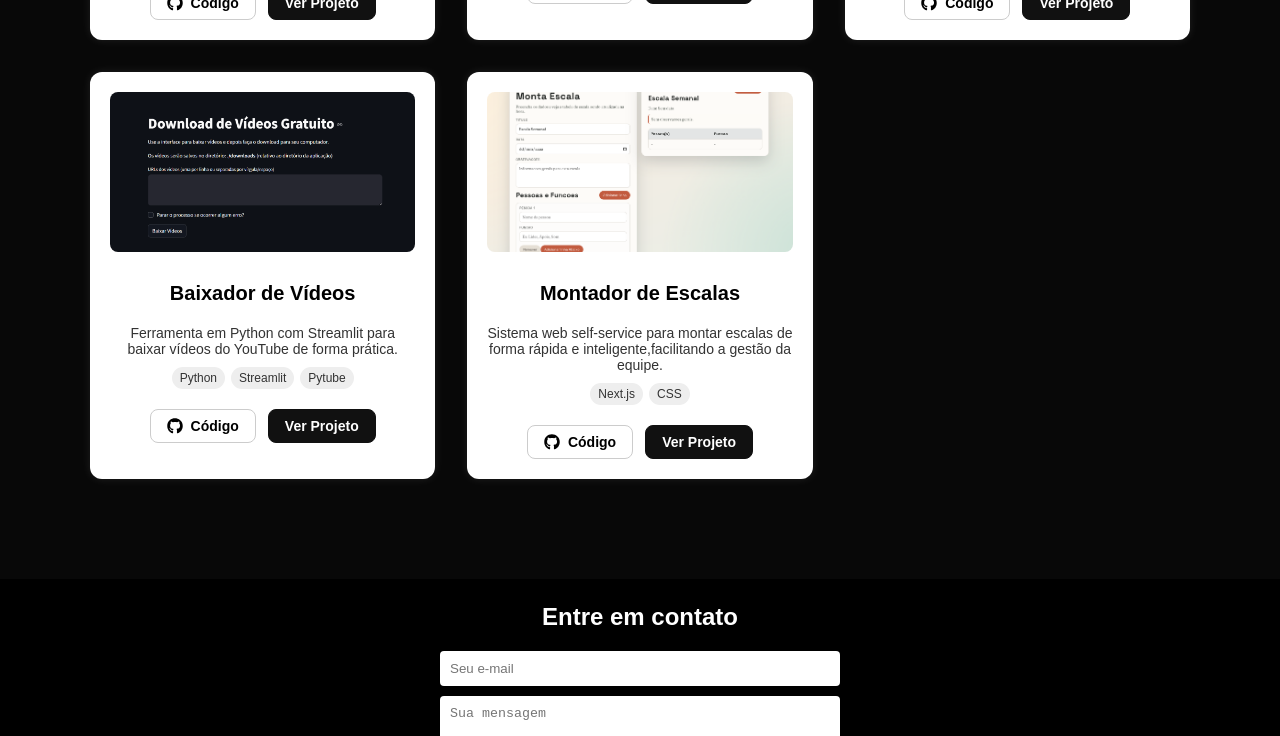
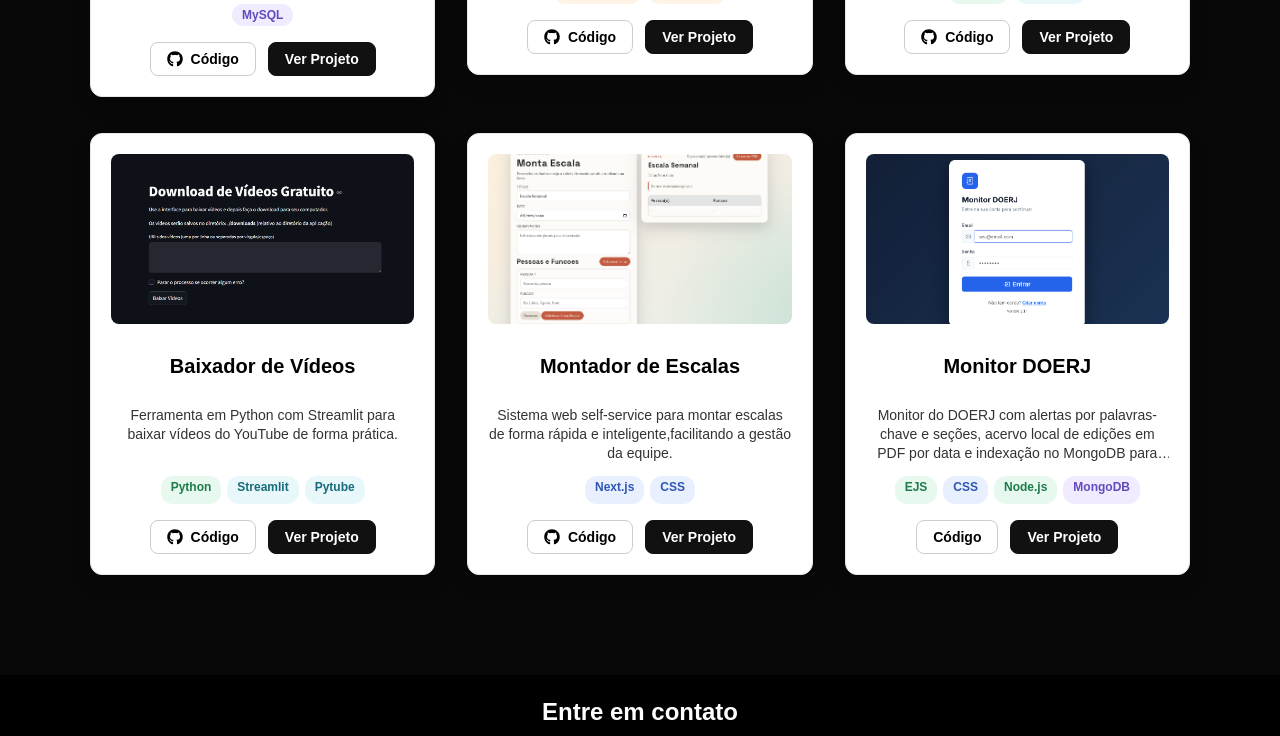
Before and after one commit to Pedroxbr16/portfolio, a React (Create React App) app: page / in a window 1280 px wide. Shown: the part 1360-2096 px from the top of the page. Built offline with nearby package versions, Linux system fonts and the light colour scheme; no server answers; a web font is replaced by a local one.

Commit message:
adicionando projeto do monitor e melhorias UI/UX

```diff
--- a/src/App.css
+++ b/src/App.css
@@ -138,10 +138,16 @@ body {
   max-width: 1100px;
   margin: 60px auto;
   display: grid;
-  gap: 2rem;
+  column-gap: 2rem;
+  row-gap: 2.2rem;
   grid-template-columns: 1fr;
 }
-@media (min-width: 768px) {
+@media (min-width: 640px) {
+  .projects-grid {
+    grid-template-columns: repeat(2, 1fr);
+  }
+}
+@media (min-width: 1024px) {
   .projects-grid {
     grid-template-columns: repeat(3, 1fr);
   }
@@ -150,19 +156,27 @@ body {
   background: #fff;
   color: #000;
   border-radius: 12px;
+  border: 1px solid #e6e7eb;
   padding: 20px;
-  box-shadow: 0 0 10px rgba(255, 255, 255, 0.1);
+  box-shadow: 0 10px 18px rgba(0, 0, 0, 0.16);
   display: flex;
   flex-direction: column;
   align-items: center;
   text-align: center;
+  align-self: start;
+  transition: transform 0.22s ease, box-shadow 0.22s ease, border-color 0.22s ease;
+}
+.project-card:hover {
+  transform: translateY(-6px);
+  box-shadow: 0 18px 30px rgba(0, 0, 0, 0.24);
+  border-color: #b5c7ff;
 }
 .card-image-placeholder {
   width: 100%;
-  height: 160px;
+  aspect-ratio: 16 / 9;
   overflow: hidden;
   border-radius: 8px;
-  margin-bottom: 10px;
+  margin-bottom: 14px;
 }
 .project-image {
   width: 100%;
@@ -170,36 +184,80 @@ body {
   object-fit: cover;
 }
 .card-info {
+  flex: 1;
   text-align: center;
+  display: flex;
+  flex-direction: column;
+  width: 100%;
 }
 .card-title {
   font-size: 20px;
   font-weight: bold;
+  min-height: 56px;
+  line-height: 1.25;
+  margin: 0;
+  display: flex;
+  align-items: center;
+  justify-content: center;
 }
 .card-description {
   font-size: 14px;
   color: #333;
-  margin: 10px 0;
+  margin: 12px 0;
+  line-height: 1.35;
+  min-height: 58px;
+  display: -webkit-box;
+  -webkit-line-clamp: 3;
+  -webkit-box-orient: vertical;
+  overflow: hidden;
 }
 .card-tags {
   display: flex;
   flex-wrap: wrap;
   justify-content: center;
   gap: 6px;
+  min-height: 28px;
 }
 .card-tag {
-  background-color: #eee;
-  color: #333;
+  background-color: #eceff3;
+  color: #3d4653;
   font-size: 12px;
-  padding: 4px 8px;
+  padding: 4px 10px;
+  font-weight: 600;
   border-radius: 12px;
+}
+.card-tag--frontend {
+  background-color: #e8f0ff;
+  color: #2f56b3;
+}
+.card-tag--backend {
+  background-color: #e7f8ef;
+  color: #1e7b4b;
+}
+.card-tag--database {
+  background-color: #f0ebff;
+  color: #6449bc;
+}
+.card-tag--docs {
+  background-color: #fff3e6;
+  color: #9b5a05;
+}
+.card-tag--tooling {
+  background-color: #e8f8fa;
+  color: #176a79;
+}
+.card-tag--security {
+  background-color: #ffe9ea;
+  color: #a02d3b;
 }
 .card-buttons {
   display: flex;
-  justify-content: space-between;
+  justify-content: center;
   gap: 12px;
-  margin-top: 20px;
+  margin-top: auto;
+  padding-top: 16px;
   flex-wrap: wrap;
+  width: 100%;
 }
 .btn-outline,
 .btn-black {
@@ -211,6 +269,7 @@ body {
   align-items: center;
   gap: 6px;
   cursor: pointer;
+  transition: transform 0.2s ease, box-shadow 0.2s ease, background-color 0.2s ease, border-color 0.2s ease, color 0.2s ease;
 }
 .btn-outline {
   display: flex;
@@ -224,7 +283,6 @@ body {
   background: transparent;
   color: black;
   text-decoration: none;
-  transition: 0.3s ease;
 }
 .btn-black {
   display: flex;
@@ -238,13 +296,28 @@ body {
   color: white;
   text-decoration: none;
   border: 1px solid #111;
-  transition: 0.3s ease;
 }
 .btn-outline:hover {
-  background: #f0f0f0;
+  background: #f3f4f6;
+  border-color: #111;
+  transform: translateY(-2px);
+  box-shadow: 0 8px 14px rgba(0, 0, 0, 0.12);
 }
 .btn-black:hover {
-  background-color: #222;
+  background-color: #1f2937;
+  border-color: #1f2937;
+  transform: translateY(-2px);
+  box-shadow: 0 8px 14px rgba(0, 0, 0, 0.2);
+}
+.btn-outline:active,
+.btn-black:active {
+  transform: translateY(0);
+  box-shadow: none;
+}
+.btn-outline:focus-visible,
+.btn-black:focus-visible {
+  outline: 2px solid #0061f1;
+  outline-offset: 2px;
 }
 .icon-left,
 .icon-right {
@@ -272,35 +345,76 @@ body {
 .contact-form {
   display: flex;
   flex-direction: column;
-  gap: 10px;
-  max-width: 400px;
+  gap: 12px;
+  max-width: 420px;
   margin: 0 auto;
+  padding: 24px;
+  border-radius: 12px;
+  background: linear-gradient(145deg, #0c0f14, #0a0a0a);
+  border: 1px solid #1b1d21;
+  box-shadow: 0 16px 36px rgba(0, 0, 0, 0.35);
 }
 .contact-form input,
 .contact-form textarea {
-  padding: 10px;
-  border-radius: 4px;
-  border: none;
+  width: 100%;
+  box-sizing: border-box;
+  padding: 12px 14px;
+  border-radius: 8px;
+  border: 1px solid #2a2f38;
   outline: none;
+  font: inherit;
+  color: #fff;
+  background: #0f141c;
+  transition: border-color 0.2s ease, box-shadow 0.2s ease, background-color 0.2s ease;
+}
+.contact-form input::placeholder,
+.contact-form textarea::placeholder {
+  color: #8f98a3;
+}
+.contact-form textarea {
+  min-height: 140px;
+  resize: vertical;
 }
 .contact-form button {
-  background: #0061f1;
+  background: linear-gradient(90deg, #0061f1, #2f82ff);
   color: white;
-  border: none;
-  padding: 10px;
-  border-radius: 4px;
+  border: 1px solid #0061f1;
+  padding: 12px;
+  border-radius: 8px;
+  font: inherit;
+  font-weight: 600;
   cursor: pointer;
+  transition: transform 0.2s ease, box-shadow 0.2s ease, background 0.2s ease, filter 0.2s ease;
 }
 .contact-form button:hover {
-  background: #2875d9;
+  background: linear-gradient(90deg, #1a70f7, #4090ff);
+  transform: translateY(-2px);
+  box-shadow: 0 10px 20px rgba(0, 97, 241, 0.35);
 }
 .contact-form button:disabled {
   background: #4b5668;
+  border-color: #4b5668;
   cursor: not-allowed;
+  transform: none;
+  box-shadow: none;
+}
+.contact-form button:focus-visible,
+.contact-form input:focus-visible,
+.contact-form textarea:focus-visible {
+  outline: 2px solid #5da2ff;
+  outline-offset: 2px;
+}
+.contact-form input:focus,
+.contact-form textarea:focus {
+  border-color: #4c8cf6;
+  background: #111924;
+  box-shadow: 0 0 0 3px rgba(0, 97, 241, 0.2);
 }
 .contact h2 {
   text-align: center;
-  margin: 0 0 20px;
+  margin: 0 0 18px;
+  font-size: 1.5em;
+  line-height: 1.1;
 }
 
 /* ---------- FOOTER ---------- */
@@ -368,8 +482,11 @@ body {
 
   .contact-form {
     margin: 0 auto;
-    padding: 0 4px;
+    padding: 18px;
     max-width: 100%;
+  }
+  .contact h2 {
+    font-size: 38px;
   }
 
   /* menu flutuante visível no mobile */
@@ -387,6 +504,11 @@ body {
     cursor: pointer;
     padding: 0;
     box-shadow: 0 4px 6px rgba(0, 0, 0, 0.3);
+    transition: transform 0.2s ease, box-shadow 0.2s ease;
+  }
+  .floating-button:hover {
+    transform: translateY(-2px) scale(1.04);
+    box-shadow: 0 8px 14px rgba(0, 0, 0, 0.35);
   }
   .menu-icon {
     width: 48px;
--- a/src/App.js
+++ b/src/App.js
@@ -67,8 +67,36 @@ const projects = [
     demo: 'https://escala.pedrojusto.com.br',
     image: '/montaEscala.png',
     tags: ['Next.js', 'CSS']
+  },
+  {
+    title: 'Monitor DOERJ',
+    description: 'Monitor do DOERJ com alertas por palavras-chave e seções, acervo local de edições em PDF por data e indexação no MongoDB para pesquisa rápida.',
+    code: '#',
+    demo: 'https://monitor.pedrojusto.com.br',
+    image: '/monitor-doerj.png',
+    tags: ['EJS', 'CSS', 'Node.js','MongoDB']
   }
 ];
+
+const tagCategoryMap = {
+  React: 'frontend',
+  CSS: 'frontend',
+  Bootstrap: 'frontend',
+  Docusaurus: 'docs',
+  Markdown: 'docs',
+  'Next.js': 'frontend',
+  'Node.js': 'backend',
+  EJS: 'backend',
+  Python: 'backend',
+  MySQL: 'database',
+  MongoDB: 'database',
+  Streamlit: 'tooling',
+  Pytube: 'tooling',
+};
+
+function getTagCategory(tag) {
+  return tagCategoryMap[tag] || 'default';
+}
 
 export default function Portfolio() {
   const [menuOpen, setMenuOpen] = useState(false);
@@ -160,7 +188,12 @@ export default function Portfolio() {
 
                 <div className="card-tags">
                   {project.tags.map((tag) => (
-                    <span key={tag} className="card-tag">{tag}</span>
+                    <span
+                      key={tag}
+                      className={`card-tag card-tag--${getTagCategory(tag)}`}
+                    >
+                      {tag}
+                    </span>
                   ))}
                 </div>
               </div>
```
Also changed, not shown: public/monitor-doerj.png (added).
